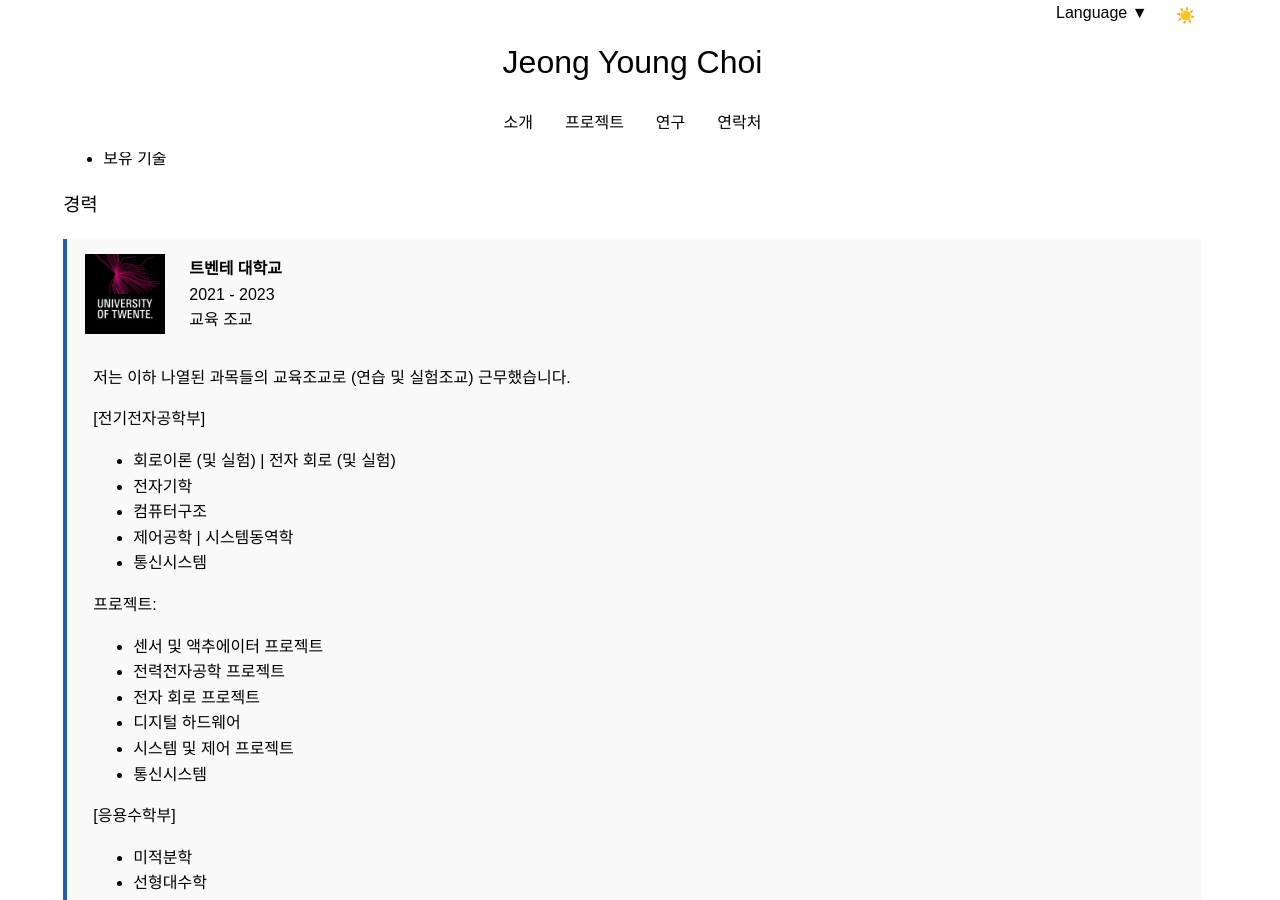
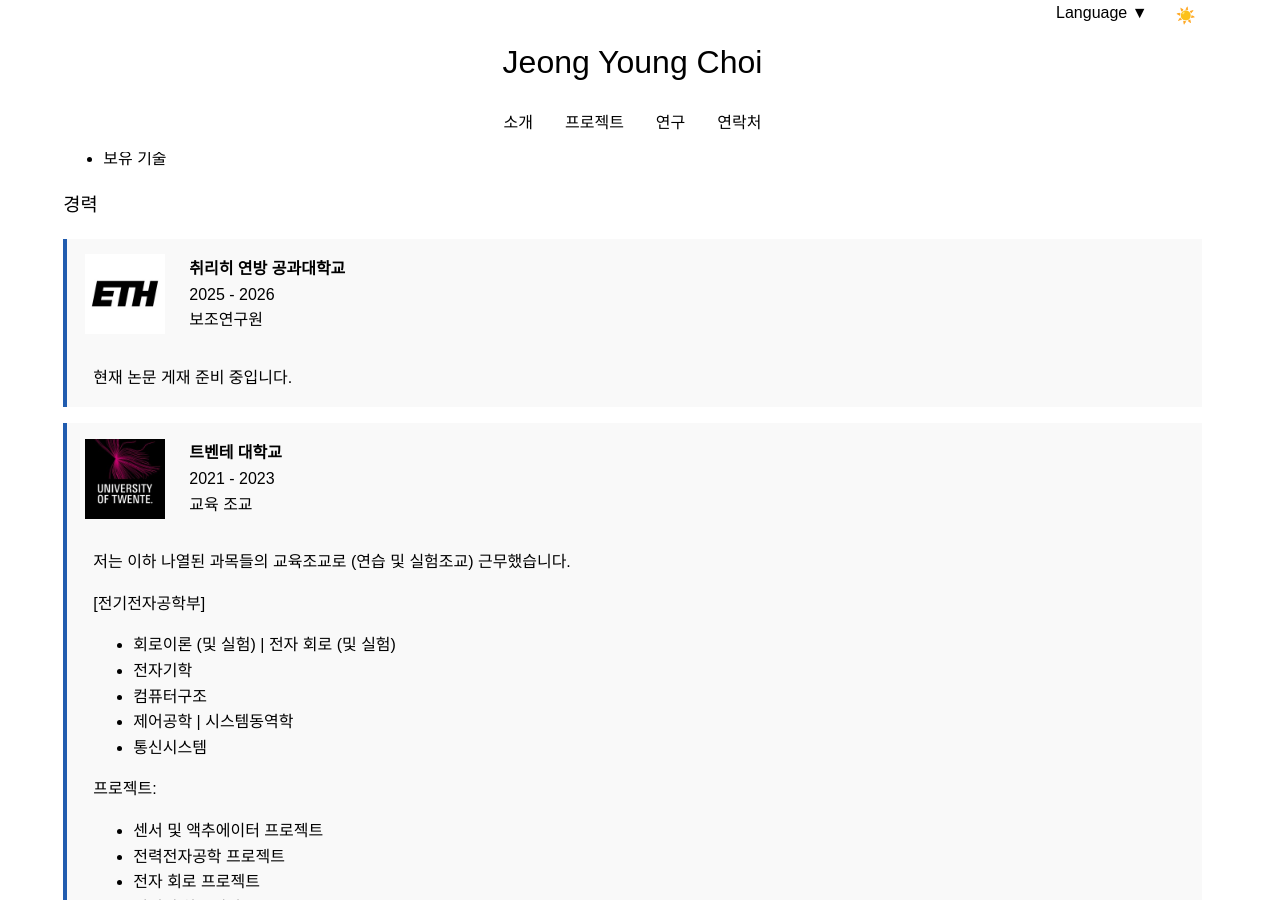
Before and after one commit to jeongyoungchoi/jeongyoungchoi.github.io, a Jekyll site: the page built from ko/about.html, in a window 1280 px wide and 900 px high, scrolled down 407 px. Built offline with Jekyll 4.4.1, drawn with Linux system fonts in a browser that asks for light colours.

Commit message:
Update experience.json

```diff
--- a/_data/experience.json
+++ b/_data/experience.json
@@ -1,4 +1,19 @@
 [
+  {
+    "company_id": "ethz",
+    "start_year": 2025,
+    "start_month": 11,
+    "end_year": 2026,
+    "end_month": 2,
+    "position": {
+      "en": "Research Assistant",
+      "ko": "보조연구원"
+    },
+    "details": {
+      "en": "<p>Currently preparing for publications.</p>",
+      "ko": "<p>현재 논문 게재 준비 중입니다.</p>"
+    }
+  },
   {
     "company_id": "utwente",
     "start_year": 2021,
```
